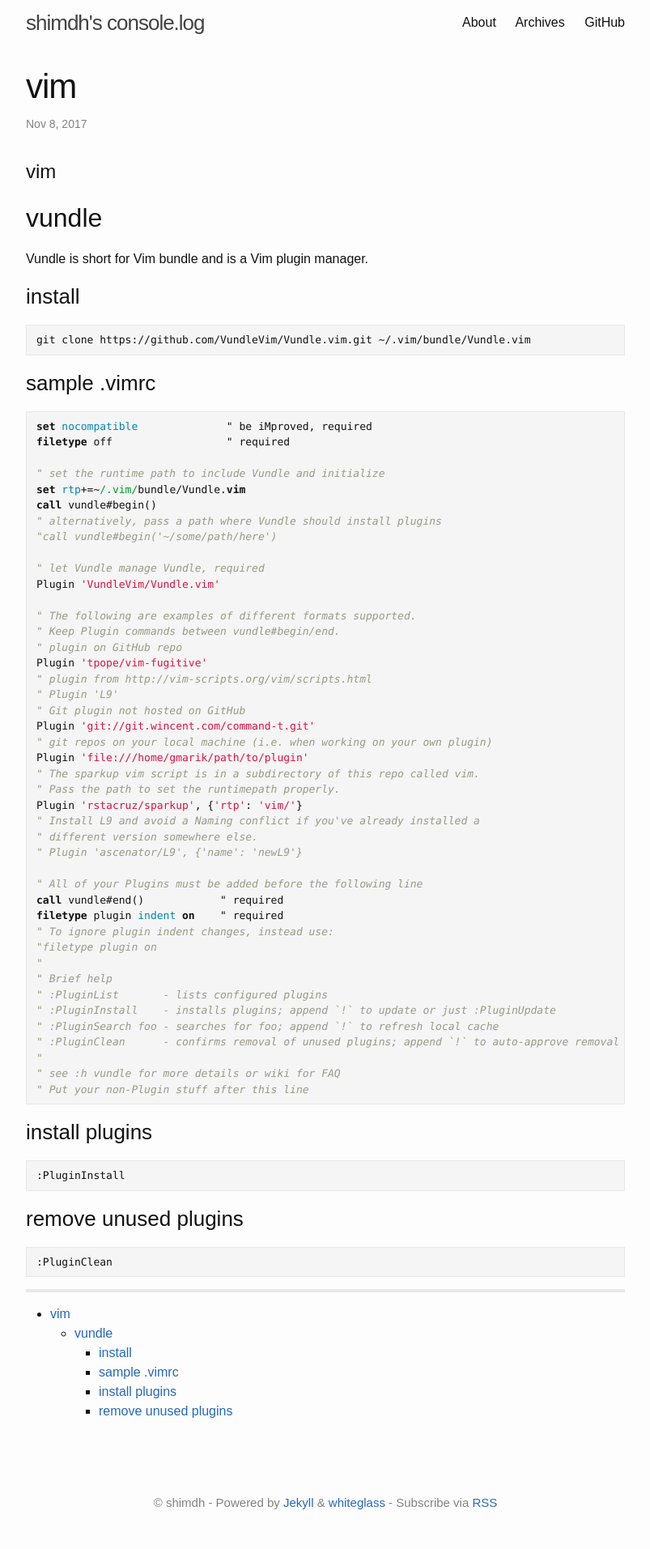
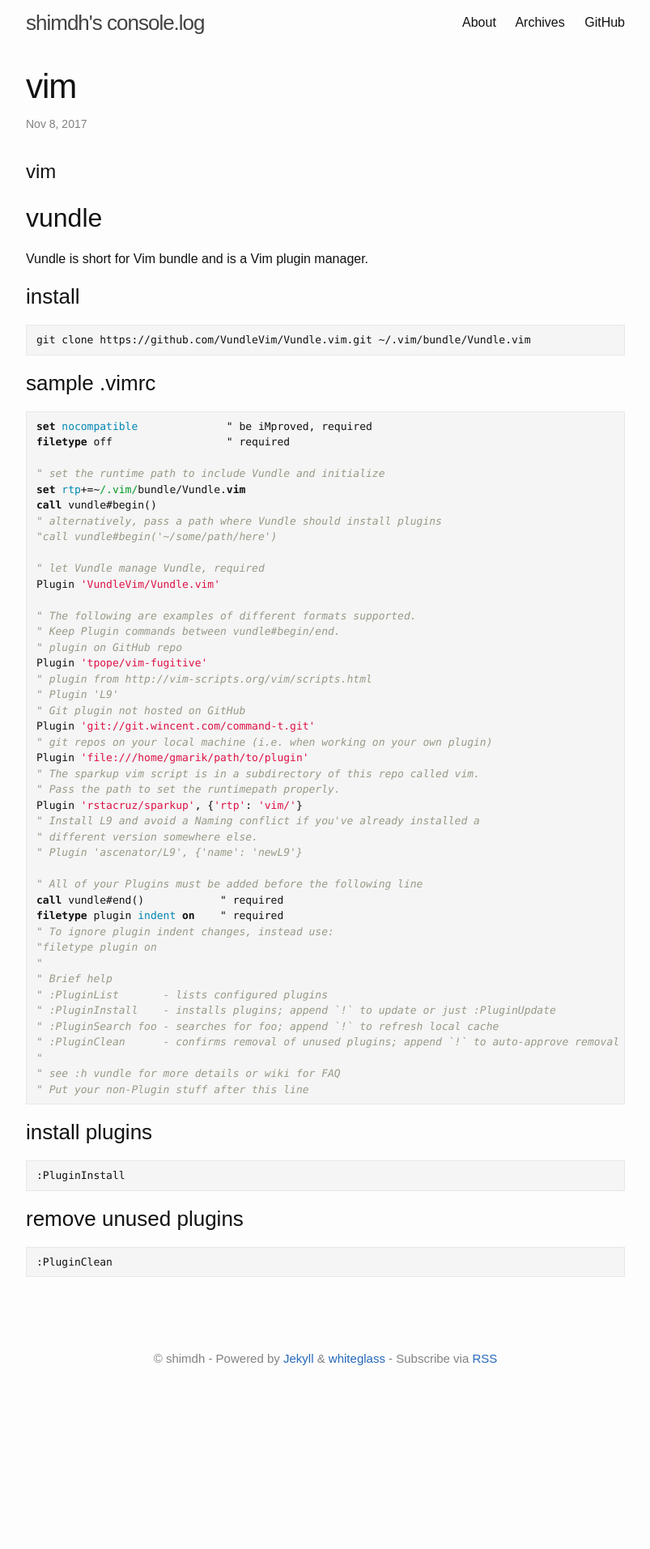
Before and after one commit to yous/whiteglass, a Jekyll site: the page built from _posts/2017-11-09-vim.md, in a window 1280 px wide. Shown: the whole page at 81% size, without its empty margins (238-1041 px from the left). Built offline with Jekyll 4.4.1, drawn with Linux system fonts in a browser that asks for light colours; after the commit the page ends 1735 px from its top, so only the background shows below that.

Commit message:
remove toc in vim

````diff
--- a/_posts/2017-11-09-vim.md
+++ b/_posts/2017-11-09-vim.md
@@ -1,24 +1,20 @@
 ---
 layout: post
 title: "vim"
-date:   2017-11-09 08:26:00 +0900
+date: 2017-11-09 08:26:00 +0900
 ---
 
-vim
-===
+# vim
 
-vundle
-------
+## vundle
 
 Vundle is short for Vim bundle and is a Vim plugin manager.
-
 
 ### install
 
 ```sh
 git clone https://github.com/VundleVim/Vundle.vim.git ~/.vim/bundle/Vundle.vim
 ```
-
 
 ### sample .vimrc
 
@@ -79,14 +75,3 @@ filetype plugin indent on    " required
 ```vim
 :PluginClean
 ```
-
-
-
----
-
-- [vim](#vim)
-    - [vundle](#vundle)
-        - [install](#install)
-        - [sample .vimrc](#sample-vimrc)
-        - [install plugins](#install-plugins)
-        - [remove unused plugins](#remove-unused-plugins)
````
